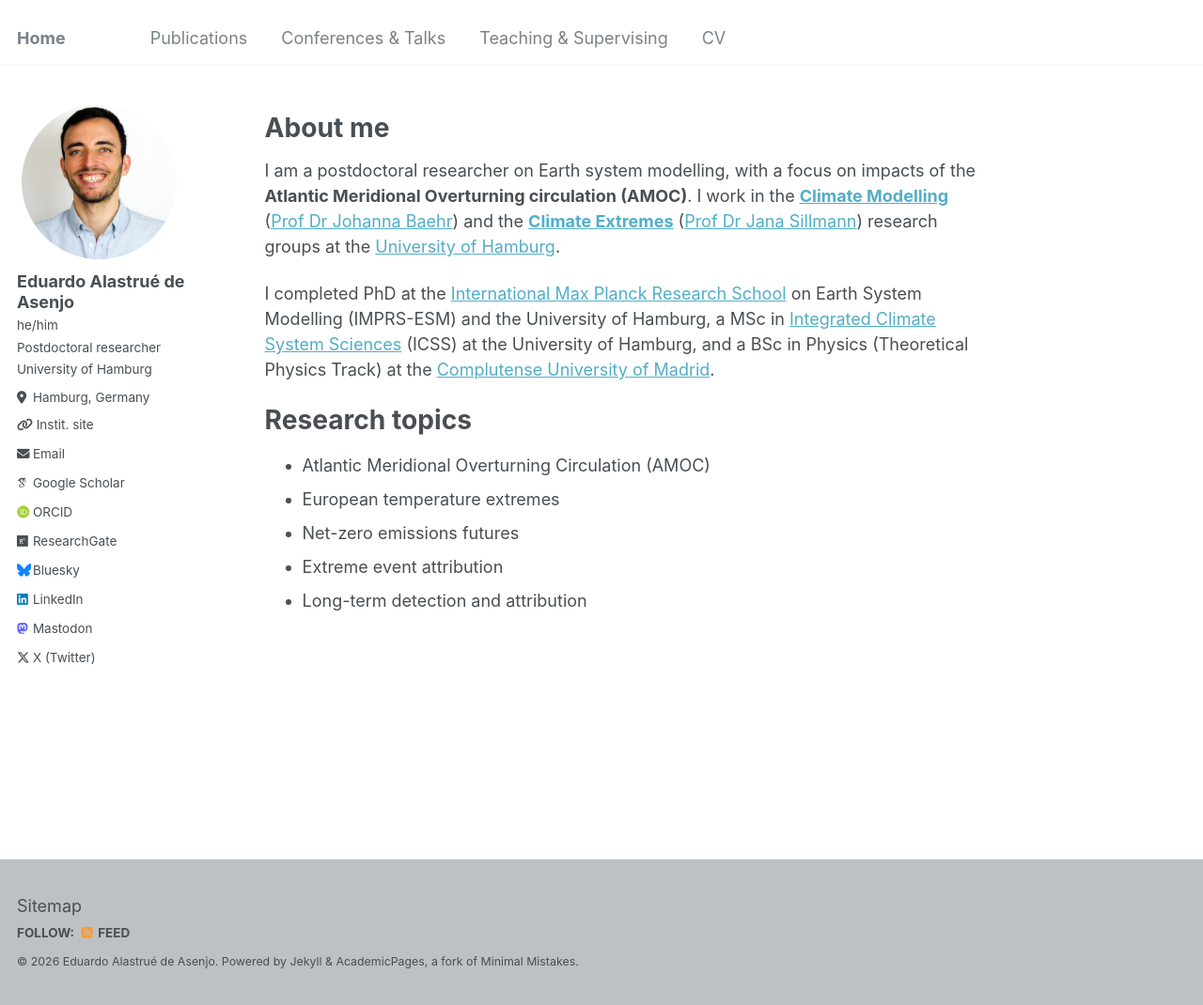
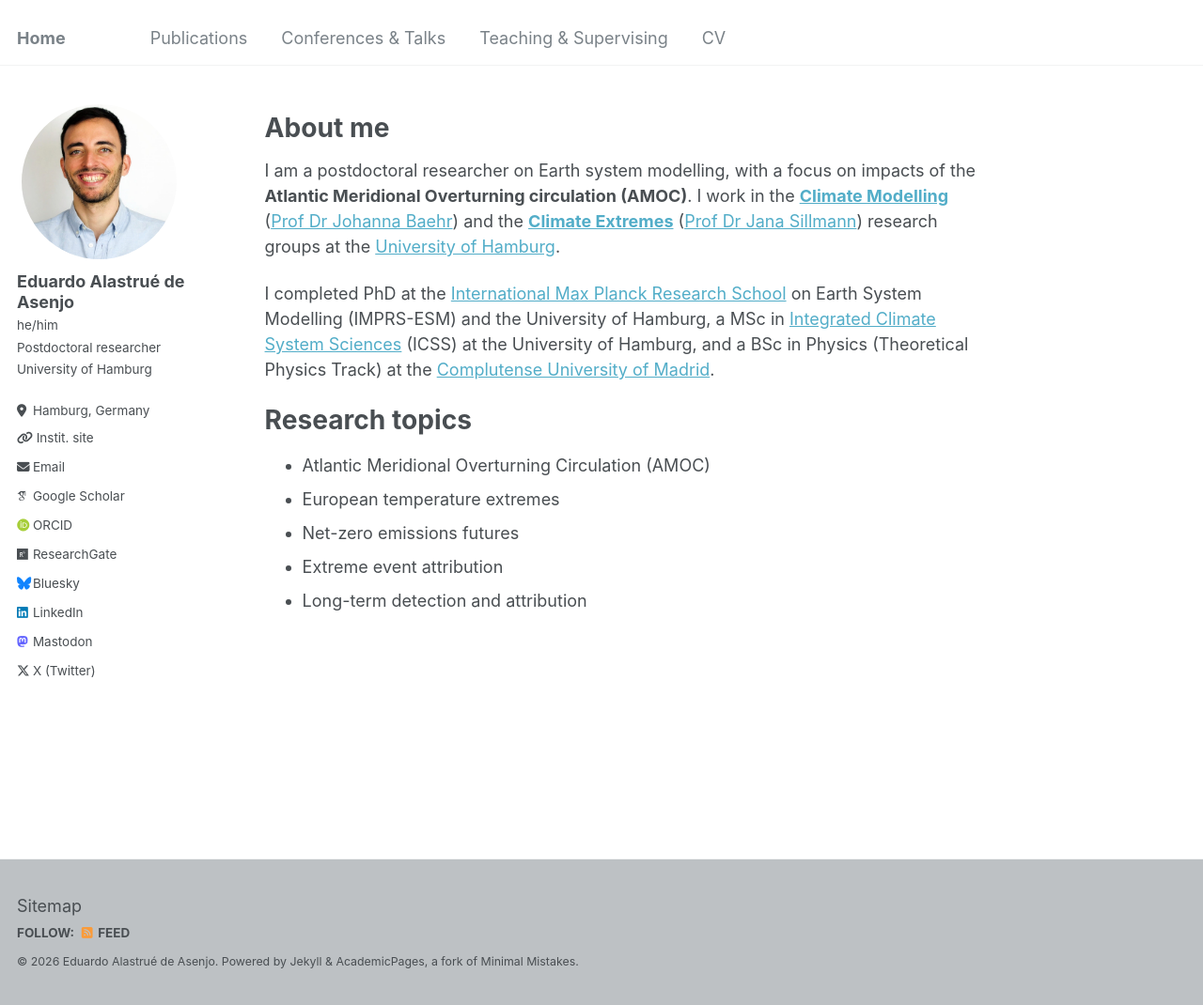
Before and after one commit to edualas/edualas.github.io, a Jekyll site: the page built from _pages/about.md, in a window 1280 px wide and 1070 px high. Shown: the whole window at 94% size. Built offline with Jekyll 4.4.1, drawn with Linux system fonts in a browser that asks for light colours; some web fonts are replaced.

Commit message:
Increase employer gap: 16px (small) / 24px (large)

```diff
--- a/_sass/_sidebar.scss
+++ b/_sass/_sidebar.scss
@@ -158,12 +158,12 @@
 }
 
  .author__employer {
-   margin: 0 0 8px 0;
+   margin: 0 0 16px 0;
 
    @include breakpoint($large) {
     display: block;
     margin-top: 2px;
-    margin-bottom: 10px;
+    margin-bottom: 24px;
    }
  }
 
```
